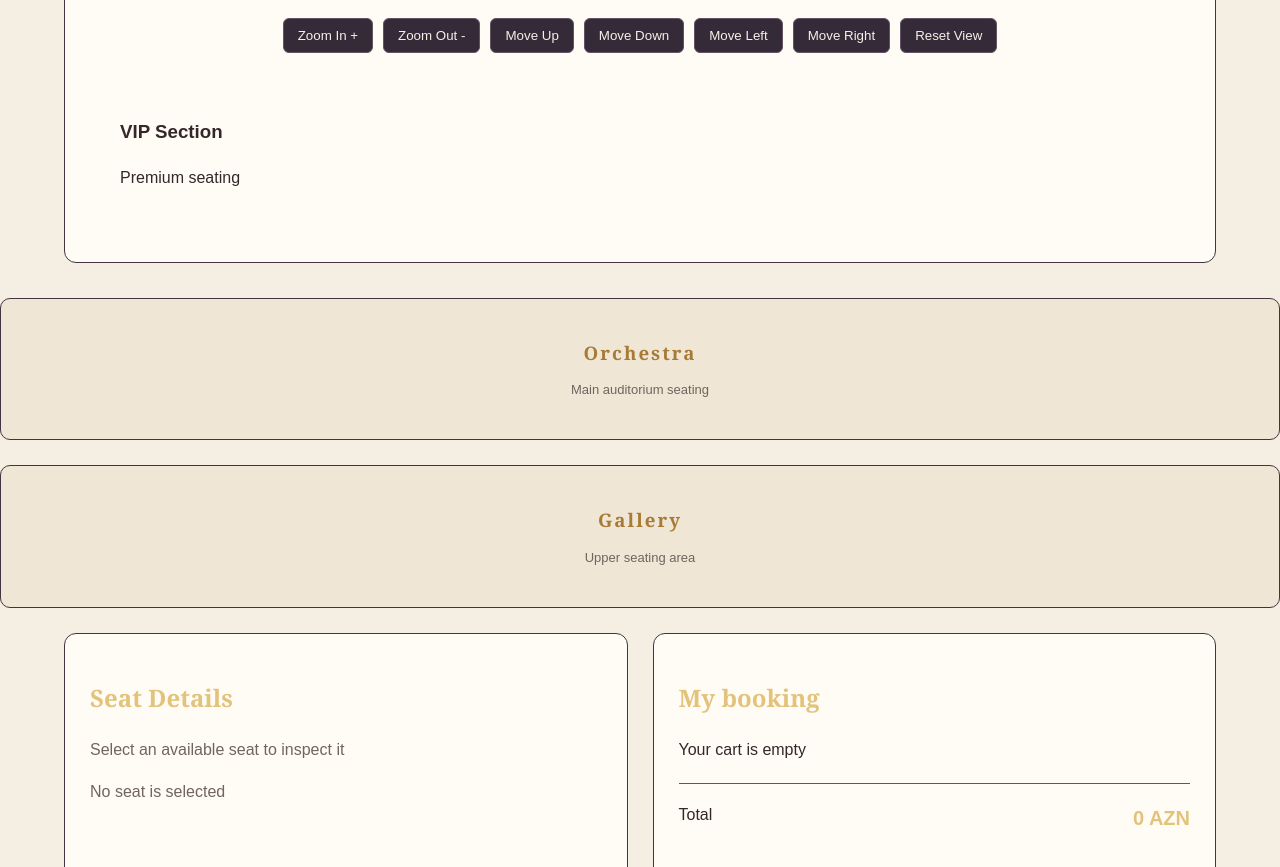
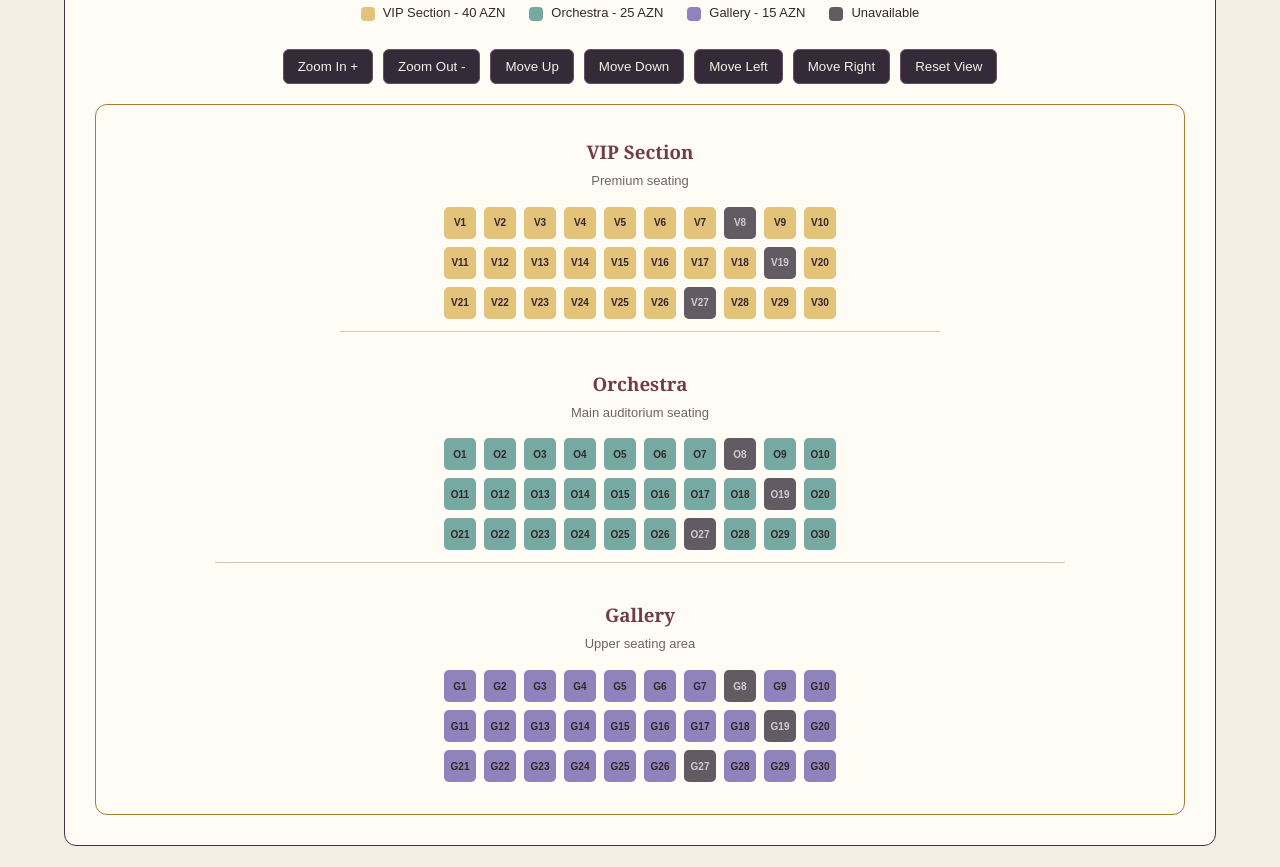
Before and after one commit to FaratBabayev/hungarian-state-opera-house-interactive_ticketing_system, a plain HTML site: page index.html in a window 1280 px wide. Shown: the part 646-1513 px from the top of the page. Drawn offline with Linux system fonts and the light colour scheme.

Commit message:
Add JavaScript seat generation and seat inspection, fixing html and css
I create script.js with seat data for three sections (VIP, Orchestra, Gallery), generated 30 seat buttons per section dynamically, assigned section, price and seat number to each seat using data attributes, added  inspectSeat() to highlight the clicked seat and show its seat number, section and price in the Seat Details panel, enabled the add to cart button after a seat is inspected (cart logic comes later), fixed venue map html structure and update panel colors

```diff
--- a/index.html
+++ b/index.html
@@ -9,7 +9,7 @@
 </head>
 <body>
     <header class="site-head">
-        <div class="logo"
+        <div class="logo">
             <h1>Hungarian State Opera House</h1>
             <p>Budapest, Hungary</p>
         </div>
@@ -64,7 +64,7 @@
                 <button type="button" id="reset-view">Reset View</button>
             </div>
             <div class="map-viewport" id="map-viewport">
-                <div class="venue-map" id="venue-map"
+                <div class="venue-map" id="venue-map">
                     <section class="seat-section">
                         <h3>VIP Section</h3>
                         <p>Premium seating</p>
@@ -80,6 +80,7 @@
                         <p>Upper seating area</p>
                         <div class="seat-grid" id="gallery-seats"></div>
                     </section>
+                </div>
             </div>
         </section>
         <div class="booking-layout" id="booking">
--- /dev/null
+++ b/script.js
@@ -0,0 +1,50 @@
+let selectedSeat = null;
+let prices = [40, 25, 15];
+let sectionNames = ["VIP Section", "Orchestra", "Gallery"];
+let sectionIds = ["vip-seats", "orchestra-seats", "gallery-seats"];
+let prefixes = ["V", "O", "G"];
+function createSeats() {
+    for (let s = 0; s < 3; s++) {
+        let container = document.getElementById(sectionIds[s]);
+        for (let i = 1; i <= 30; i++) {
+            let seat = document.createElement("button");
+            seat.type = "button";
+            seat.textContent = prefixes[s] + i;
+            seat.className = "seat";
+            if (s === 0) {
+                seat.className += " vip";
+            } else if (s === 1) {
+                seat.className += " premium";
+            } else {
+                seat.className += " standard";
+            }
+            seat.dataset.section = sectionNames[s];
+            seat.dataset.price = prices[s];
+            seat.dataset.number = i;
+            if (i === 8 || i === 19 || i === 27) {
+                seat.className += " unavailable";
+                seat.disabled = true;
+            } else {
+                seat.onclick = function() {
+                    inspectSeat(seat);
+                };
+            }
+            container.appendChild(seat);
+        }
+    }
+}
+function inspectSeat(seat) {
+    if (selectedSeat !== null) {
+        selectedSeat.className =
+            selectedSeat.className.replace(" inspected", "");
+    }
+    selectedSeat = seat;
+    seat.className += " inspected";
+    let details = document.getElementById("details-content");
+    details.innerHTML =
+        "<p><strong>Seat:</strong> " + seat.textContent + "</p>" +
+        "<p><strong>Section:</strong> " + seat.dataset.section + "</p>" +
+        "<p><strong>Price:</strong> " + seat.dataset.price + " AZN</p>";
+    document.getElementById("add-to-cart").disabled = false;
+}
+createSeats();
--- a/style.css
+++ b/style.css
@@ -69,7 +69,6 @@
     border-radius: 12px;
 }
 .venue-heading {
-    text-align: center;
     display: flex;
     justify-content: space-between;
     align-items: center;
@@ -159,48 +158,64 @@
     overflow: hidden;
 }
 .venue-map {
-    min-width: 600px;
-    padding: 25px;
+    width: 100%;
+    padding: 20px;
+    background-color: #FFFCF6;
+    border: 1px solid #A77B35;
+    border-radius: 12px;
+    text-align: center;
 }
 .seat-section {
-    margin-bottom: 25px;
-    padding: 20px;
+    margin: 0 auto 25px;
+    padding: 12px 10px;
     text-align: center;
-    background-color: #F0E6D6;
-    border: 1px solid #443441;
-    border-radius: 10px;
-}
-.seat-section:last-child {
-    margin-bottom: 0;
+    background-color: transparent;
+    border: none;
+    border-bottom: 1px solid #D8C8AD;
+    border-radius: 0;
 }
 .seat-section h3 {
-    margin-bottom: 4px;
-    color: #A77B35;
+    margin: 0 0 4px;
+    color: #713D4A;
     font-family: Georgia, "Times New Roman", serif;
-    letter-spacing: 2px;
 }
 .seat-section > p {
-    margin-bottom: 18px;
+    margin: 0 0 15px;
     color: #71645E;
     font-size: 13px;
 }
+.seat-section:first-child {
+    max-width: 600px;
+}
+.seat-section:nth-child(2) {
+    max-width: 850px;
+}
+.seat-section:last-child {
+    max-width: 1000px;
+    margin-bottom: 0;
+    border-bottom: none;
+}
 .seat-grid {
     display: grid;
-    grid-template-columns: repeat(10, minmax(24px, 1fr));
-    gap: 10px;
-    max-width: 650px;
+    grid-template-columns: repeat(10, 32px);
+    justify-content: center;
+    gap: 8px;
+    max-width: 100%;
     margin: 0 auto;
 }
 .seat {
-    min-width: 0;
-    aspect-ratio: 1 / 1;
-    padding: 2px;
-    color: #17151b;
+    width: 32px;
+    height: 32px;
+    padding: 0;
+    color: #34272A;
+    border: 2px solid transparent;
+    border-radius: 5px;
+    font-size: 10px;
+    font-weight: bold;
+    cursor: pointer;
+}
+.seat.vip {
     background-color: #e3c27a;
-    border: 1px solid transparent;
-    border-radius: 5px 5px 3px 3px;
-    font-size: 11px;
-    font-weight: bold;
 }
 .seat.premium {
     background-color: #75a9a1;
@@ -211,6 +226,17 @@
 .seat.unavailable {
     color: #d1cbd1;
     background-color: #625b64;
+}
+.seat.inspected {
+    border: 3px solid #713D4A;
+    outline: 2px solid #D8B86C;
+    outline-offset: 1px;
+}
+.seat:disabled {
+    cursor: not-allowed;
+}
+.seat:hover:not(:disabled) {
+    border-color: #713D4A;
 }
 .seat.in-cart {
     color: #ffffff;
@@ -232,19 +258,22 @@
     border-radius: 12px;
 }
 .panel h2 {
-    color: #e3c27a;
+    color: #713D4A;
     font-family: Georgia, "Times New Roman", serif;
 }
 .seat-details > p,
 #details-content {
-    color: #71645E;
+    color: #34272A;
+}
+#details-content p {
+    margin: 8px 0;
 }
 #details-content {
     min-height: 85px;
     margin-bottom: 15px;
 }
 #details-content strong {
-    color: #f5f0e8;
+    color: #34272A;
 }
 #add-to-cart {
     padding: 12px 20px;
@@ -268,8 +297,8 @@
     gap: 12px;
     margin-bottom: 12px;
     padding: 12px;
-    background-color: #302632;
-    border: 1px solid #443441;
+    background-color: #F5EFE3;
+    border: 1px solid #D8C8AD;
     border-radius: 7px;
 }
 .cart-item p {
@@ -281,15 +310,15 @@
     gap: 15px;
     margin-top: 20px;
     padding-top: 18px;
-    border-top: 1px solid #655264;
+    border-top: 1px solid #D8C8AD;
 }
 .cart-total strong {
-    color: #e3c27a;
+    color: #713D4A;
     font-size: 20px;
 }
 button:focus-visible,
 nav a:focus-visible {
-    outline: 3px solid #ffffff;
+    outline: 3px solid #713D4A;
     outline-offset: 3px;
 }
 footer {
```
